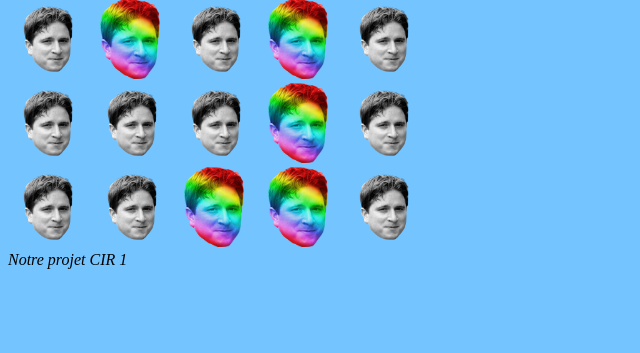
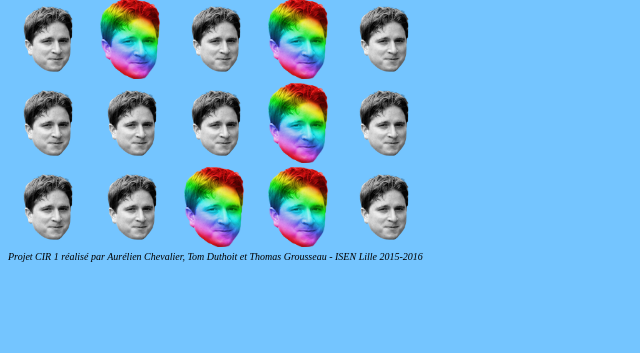
Before and after one commit to Funigtor/projet-cir1, a PHP site: page / in a window 1280 px wide. Shown: the part 270-623 px from the top of the page, without its empty margins (0-640 px from the left). Run offline with PHP 8.4, Linux system fonts and the light colour scheme.

Commit message:
Mise à jour du footer

```diff
--- a/footer.php
+++ b/footer.php
@@ -1,3 +1,3 @@
 <footer>
-    Notre projet CIR 1 <!-- Insérer quelquechose ici -->
+    Projet CIR 1 réalisé par Aurélien Chevalier, Tom Duthoit et Thomas Grousseau - ISEN Lille 2015-2016
 </footer>
--- a/style.css
+++ b/style.css
@@ -8,7 +8,7 @@ h1 {
 
 
 footer {
-    font-size: 8;
+    font-size: 10px;
     font-style: italic;
 }
 
```
